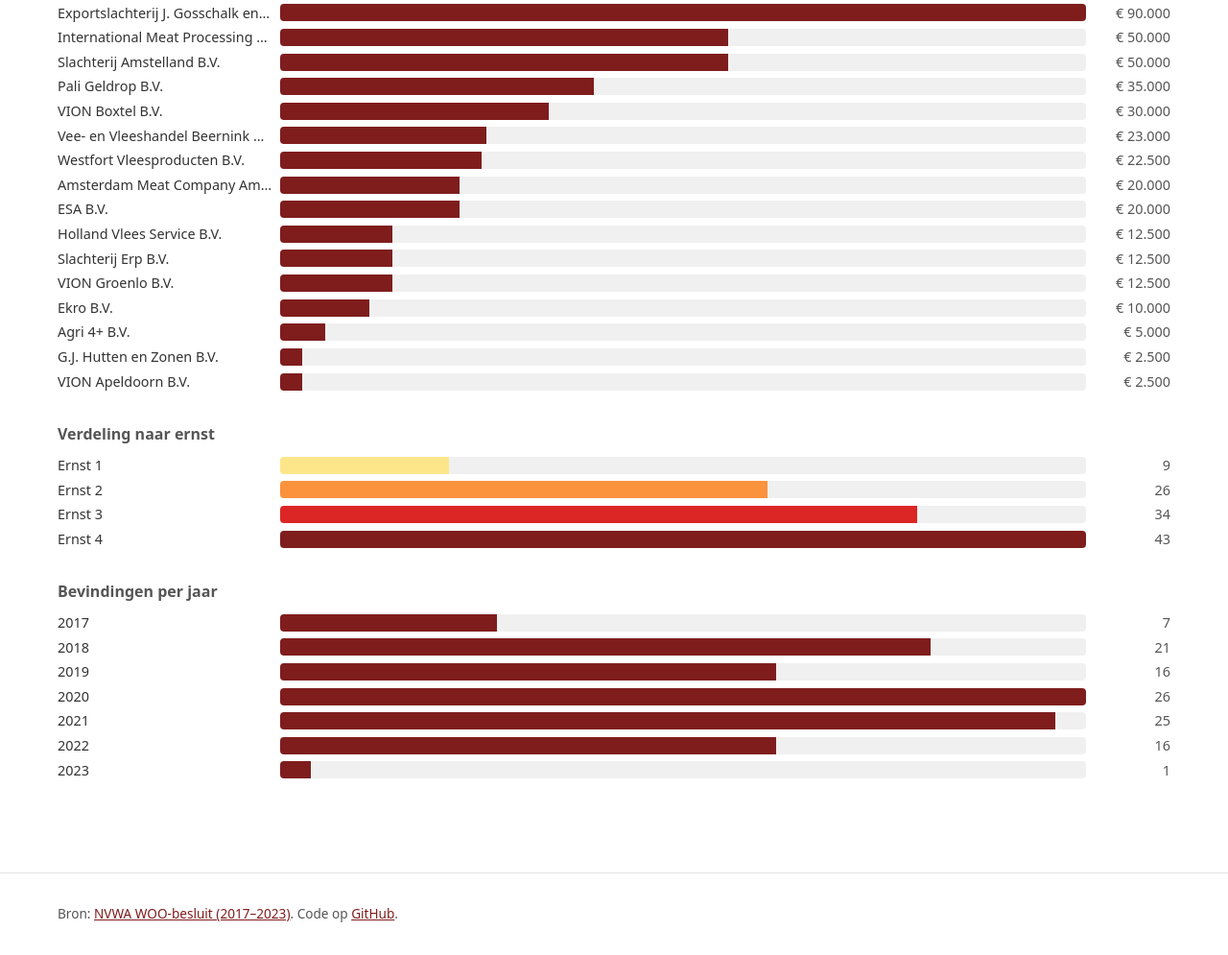
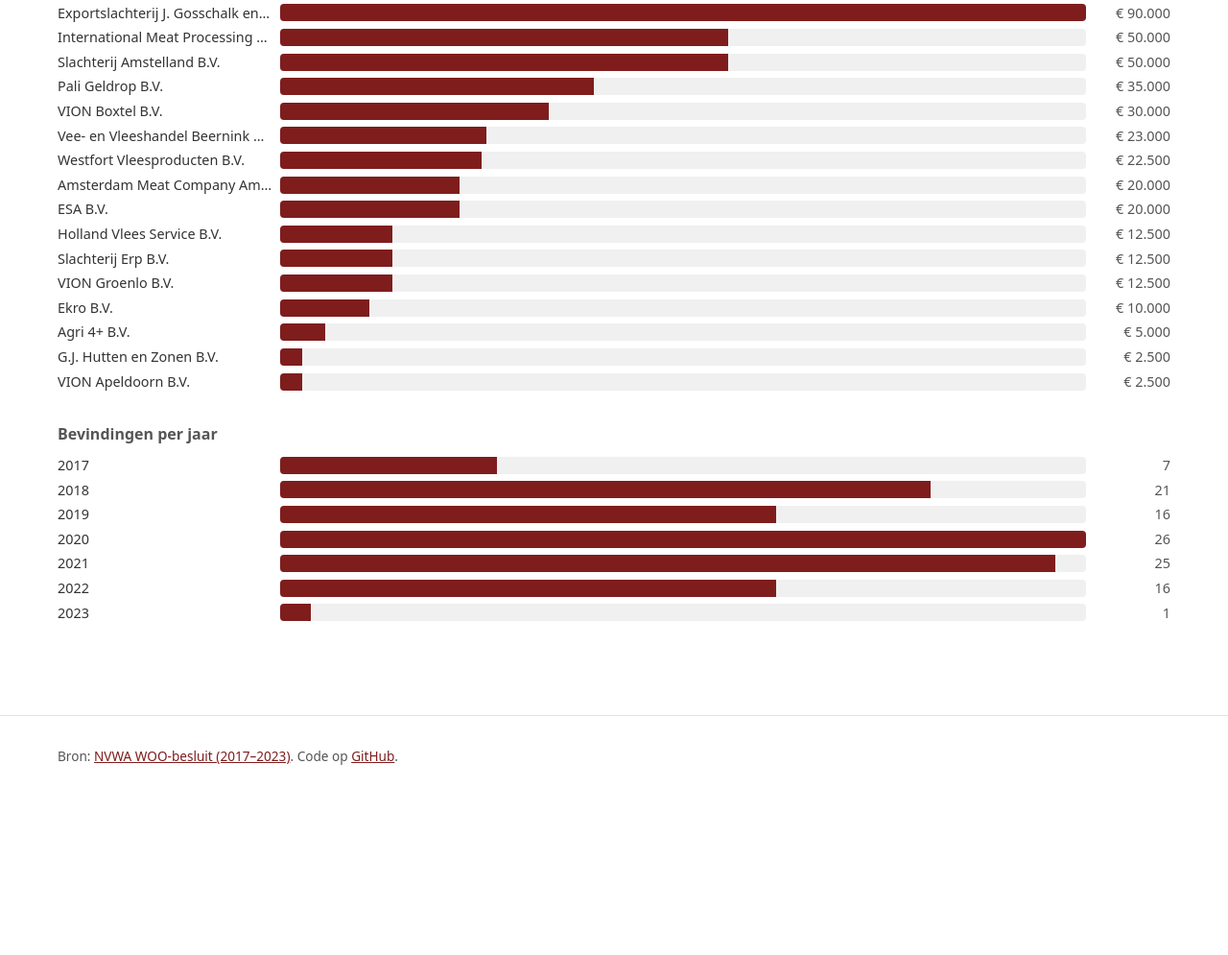
Before and after one commit to Matthijs99/slachthuis_monitor, an Astro site: page /slachthuis_monitor/over in a window 1280 px wide. Shown: the part 1328-2323 px from the top of the page at 96% size. After the commit the page ends 2159 px from the top, so only its background shows below. Built offline with nearby package versions, Linux system fonts and the light colour scheme; Astro itself is replaced by a stand-in of ours.

Commit message:
Charts: remove severity-distribution chart

```diff
--- a/src/components/Charts.astro
+++ b/src/components/Charts.astro
@@ -1,6 +1,5 @@
 ---
 import { loadData, parseFineCents } from '../lib/data';
-import { ERNST_TIERS } from '../lib/ernst';
 
 const { slaughterhouses, cases } = loadData();
 
@@ -15,10 +14,6 @@
   .sort((a, b) => b.cents - a.cents);
 
 const maxFine = Math.max(...finesPerSlh.map(x => x.cents), 1);
-
-// Severity distribution
-const ernstCounts = ERNST_TIERS.map(n => ({ n, count: cases.filter(c => c.ernst === n).length }));
-const maxErnstCount = Math.max(...ernstCounts.map(x => x.count), 1);
 
 // Cases per year
 const byYear = new Map<number, number>();
@@ -40,19 +35,6 @@
           <div class="label">{x.naam}</div>
           <div class="bar-wrap"><div class="bar" style={`width: ${(x.cents / maxFine) * 100}%`}></div></div>
           <div class="value">{fmt.format(x.cents / 100)}</div>
-        </div>
-      ))}
-    </div>
-  </div>
-
-  <div class="chart">
-    <h3>Verdeling naar ernst</h3>
-    <div class="bars">
-      {ernstCounts.map(x => (
-        <div class="row">
-          <div class="label">Ernst {x.n}</div>
-          <div class="bar-wrap"><div class={`bar ernst-${x.n}`} style={`width: ${(x.count / maxErnstCount) * 100}%`}></div></div>
-          <div class="value">{x.count}</div>
         </div>
       ))}
     </div>
@@ -81,10 +63,6 @@
   .label { color: var(--c-text-soft); white-space: nowrap; overflow: hidden; text-overflow: ellipsis; }
   .bar-wrap { background: var(--c-surface-hover); height: 18px; border-radius: var(--radius); overflow: hidden; }
   .bar { height: 100%; background: var(--c-accent); }
-  .bar.ernst-1 { background: var(--c-ernst-1); }
-  .bar.ernst-2 { background: var(--c-ernst-2); }
-  .bar.ernst-3 { background: var(--c-ernst-3); }
-  .bar.ernst-4 { background: var(--c-ernst-4); }
   .value { text-align: right; color: var(--c-muted); font-variant-numeric: tabular-nums; }
   @media (max-width: 700px) {
     .row { grid-template-columns: 10rem 1fr 4rem; font-size: 0.85rem; }
```
